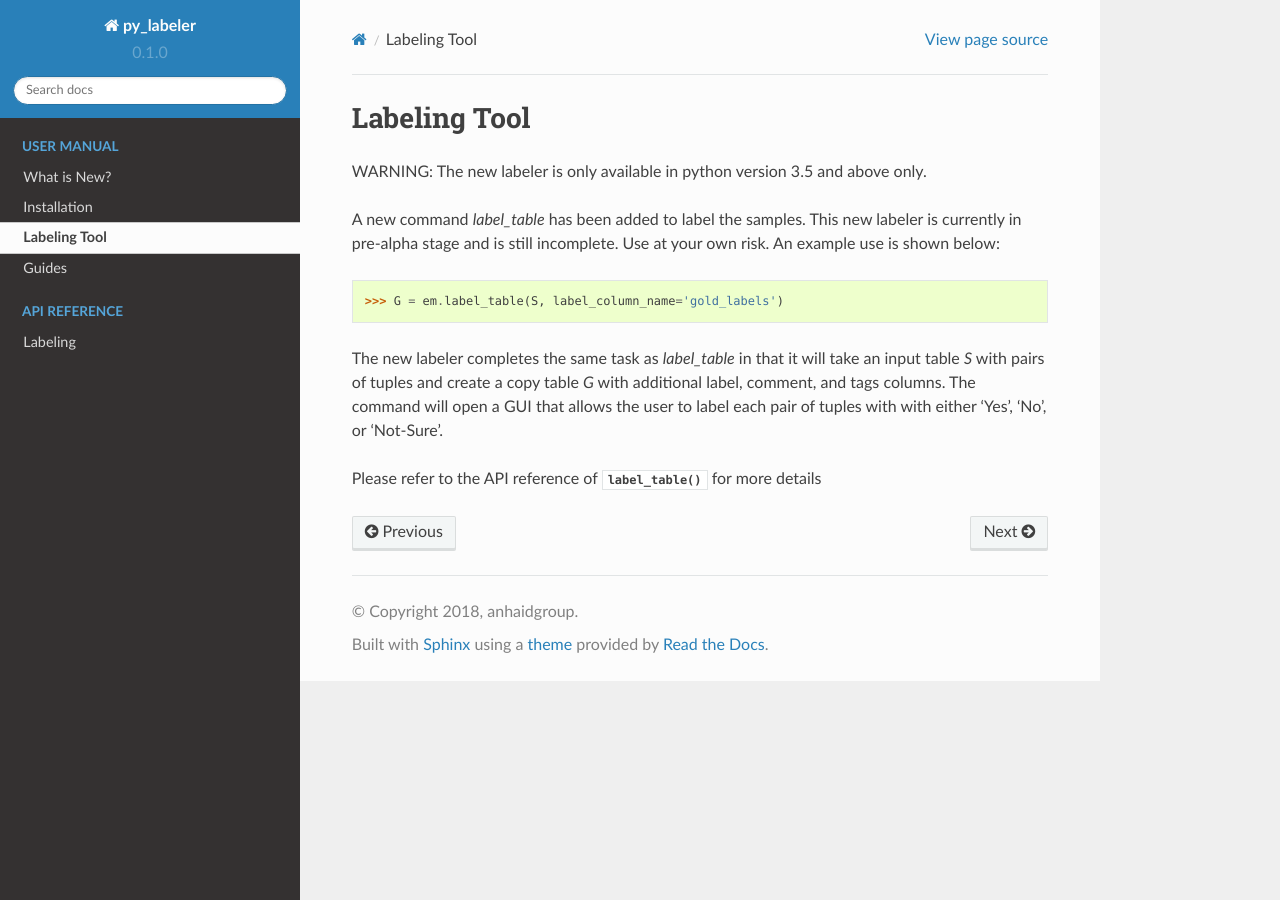
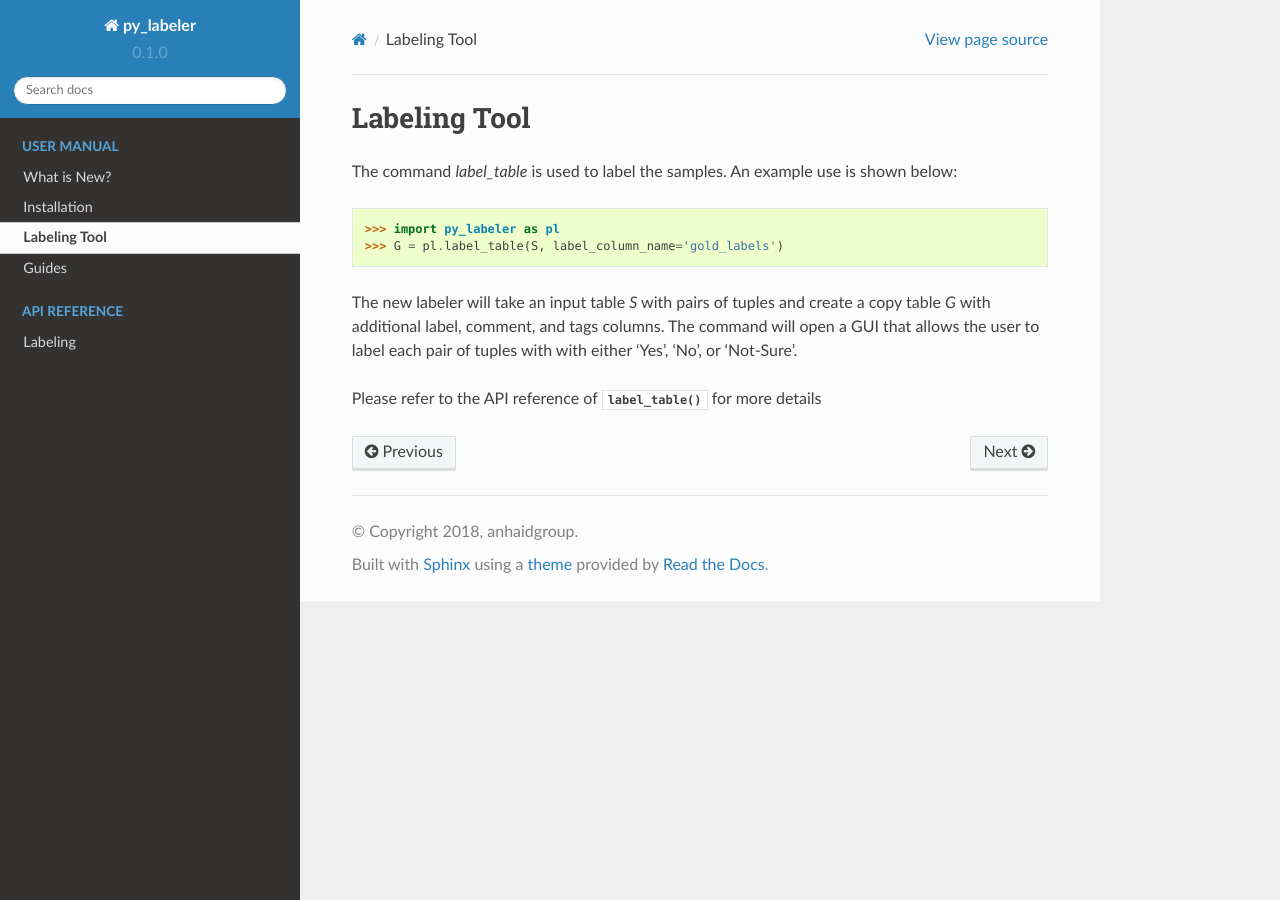
Before and after one commit to anhaidgroup/py_labeler, a Sphinx documentation site: the page built from docs/user_manual/labeling.rst, in a window 1280 px wide. Built offline with Sphinx 7.4.7 and the Read the Docs theme 2.0.0, drawn with Linux system fonts in a browser that asks for light colours.

Commit message:
update documentation

```diff
--- a/docs/user_manual/installation.rst
+++ b/docs/user_manual/installation.rst
@@ -28,9 +28,11 @@ command::
 
 The above command will install py_labeler and all of its dependencies.
 
-Note about working with conda environments
+Note about working with conda/virtual environments
 ------------------------------------------
-We recommened working with a virtual environment created using the
+Due to dependencies, py_labeler works only with virtual environments created with virtualenv or a pure python 3.5+ environment.
+
+We recommend working with a virtual environment created using the
 
     virtualenv
 
--- a/docs/user_manual/labeling.rst
+++ b/docs/user_manual/labeling.rst
@@ -1,19 +1,16 @@
 Labeling Tool
 -------------
 
-WARNING: The new labeler is only available in python version 3.5 and above only.
+The command `label_table` is used to label the samples.
+An example use is shown below:
 
-A new command `label_table` has been added to label the samples. This new
-labeler is currently in pre-alpha stage and is still incomplete. Use at your
-own risk. An example use is shown below:
+    >>> import py_labeler as pl
+    >>> G = pl.label_table(S, label_column_name='gold_labels')
 
-    >>> G = em.label_table(S, label_column_name='gold_labels')
-
-The new labeler completes the same task as `label_table` in that it will take
-an input table `S` with pairs of tuples and create a copy table `G` with
-additional label, comment, and tags columns. The command will open a GUI that
-allows the user to label each pair of tuples with with either 'Yes', 'No', or
-'Not-Sure'.
+The new labeler will take an input table `S` with pairs of tuples and create
+a copy table `G` with additional label, comment, and tags columns. The command
+will open a GUI that allows the user to label each pair of tuples with with
+either 'Yes', 'No', or 'Not-Sure'.
 
 Please refer to the API reference of :py:meth:`~py_labeler.label_table`
 for more details
```
